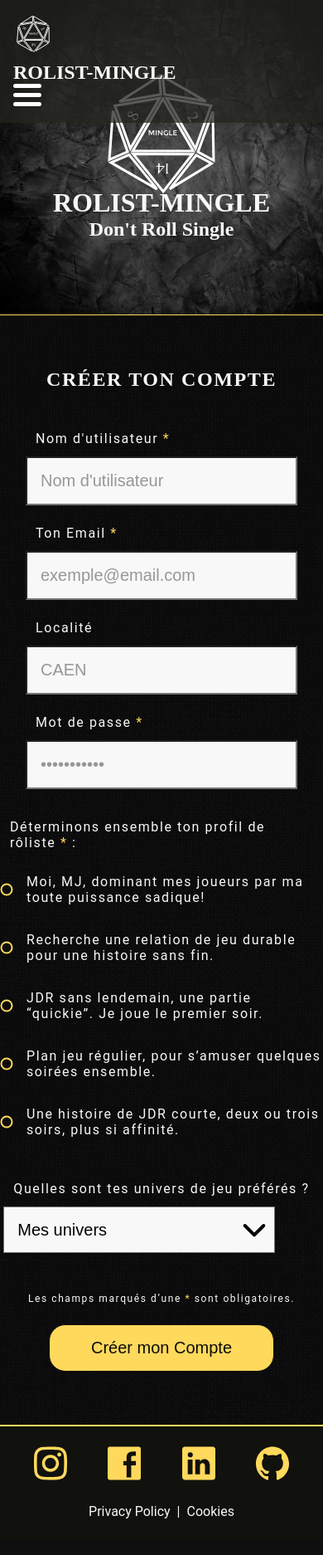
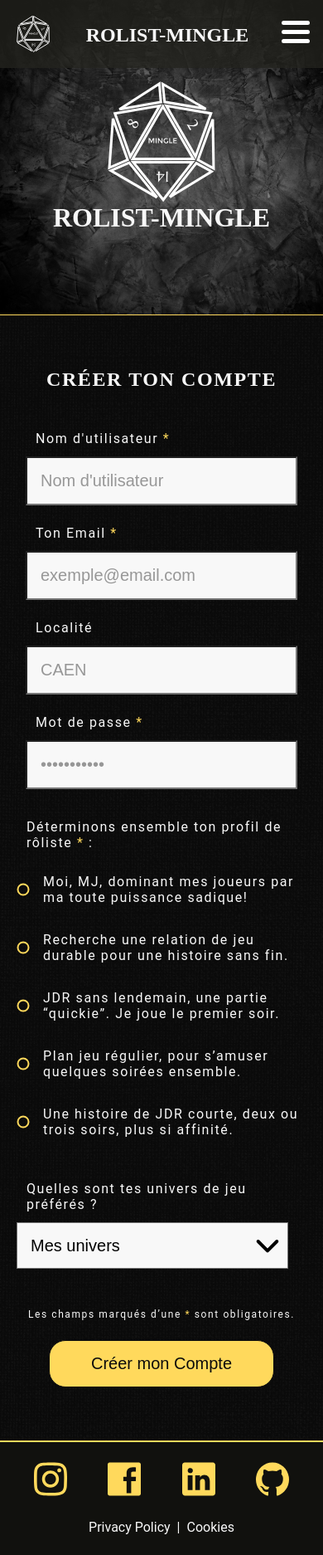
Before and after one commit to sbonnard/rolist-mingle, a PHP site: page /create-account.html in a window 390 px wide. Shown: the whole page at 83% size. Before the commit the page ends 1830 px from the top, so only its background shows below. Run offline with PHP 8.4, Linux system fonts and the light colour scheme; some web fonts are replaced.

Commit message:
create account page done in responsive

```diff
--- a/create-account.html
+++ b/create-account.html
@@ -11,14 +11,17 @@
 
 <body>
     <header class="header">
-        <a href="#"><img class="header__img" src="logo/logo-rolist-mingle.svg"
-                alt="logo de rolist-mingle représentant un dé 20 de JDR"></a>
-        <a href="#">
-            <h2 class="header__ttl">Rolist-Mingle</h2>
-        </a>
-        <a class="hamburger" href="#menu" id="hamburger-menu-icon">
-            <img src="img/hamburger.svg" alt="Menu Hamburger">
-
+        <div class="container__header">
+            <img class="header__img" src="logo/logo-rolist-mingle.svg"
+                alt="logo de rolist-mingle représentant un dé 20 de JDR">
+            <a href="#">
+                <h2 class="header__ttl">Rolist-Mingle</h2>
+            </a>
+            <div class="hamburger">
+                <a href="#menu" id="hamburger-menu-icon">
+                    <img src="img/hamburger.svg" alt="Menu Hamburger">
+                </a>
+            </div>
             <nav class="nav hamburger__menu" id="menu" aria-label="Main navigation menu">
                 <ul class="nav__lst" id="nav-list">
                     <li class="nav__itm nav__lnk--current">
@@ -43,19 +46,18 @@
                     </li>
                 </ul>
             </nav>
+        </div>
     </header>
-
 
     <main>
         <a href="index.html" class="hero-banner hero-banner--smaller">
             <img class="hero-banner__img--smaller" src="logo/logo-rolist-mingle.svg"
                 alt="Logo Rolist-Mingle, dé de Jeu de Rôle">
-            <h2 class="logo__ttl">Rolist-Mingle</h1>
-                <h2 class="logo__tagline">Don't Roll Single</h2>
+            <h2 class="logo__ttl logo__ttl--smaller">Rolist-Mingle</h1>
         </a>
 
         <div class="page-content">
-            <section class="container__mobile" aria-labelledby="#create-account">
+            <section class="container" aria-labelledby="#create-account">
                 <h1 id="create-account" class="ttl ttl--big">Créer ton compte</h1>
                 <form action="get" aria-label="Formulaire de création de compte">
                     <ul class="form__container">
--- a/css/style.css
+++ b/css/style.css
@@ -511,6 +511,13 @@ input:focus-visible {
     background-position: right 0.5rem bottom 0.75rem;
 }
 
+@media screen and (min-width: 768px) {
+    .input__select {
+        width: auto;
+        background-position: right 0.5rem bottom 0.90rem;
+    }
+}
+
 /* Favourites list */
 
 .favourites {
```
